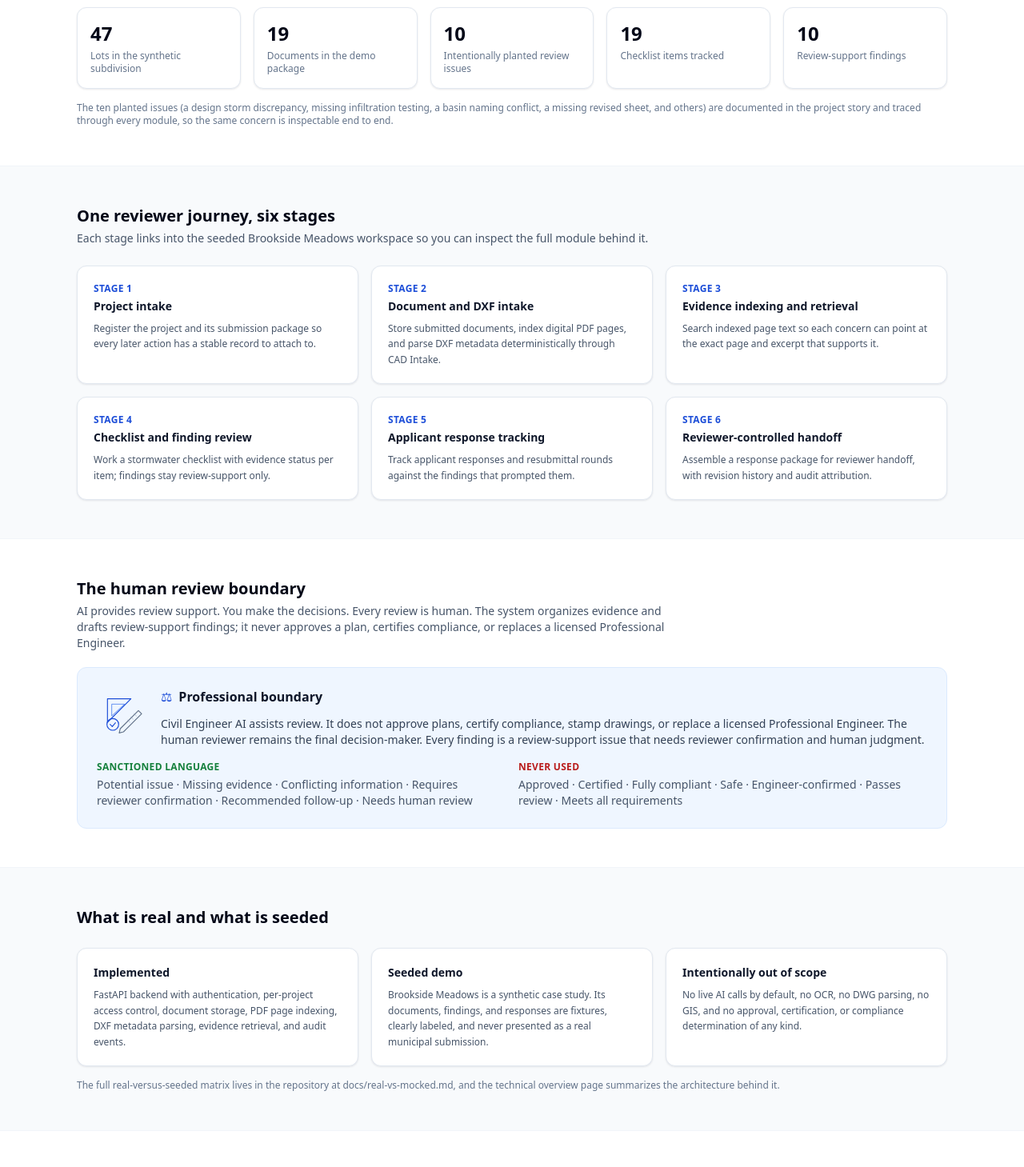
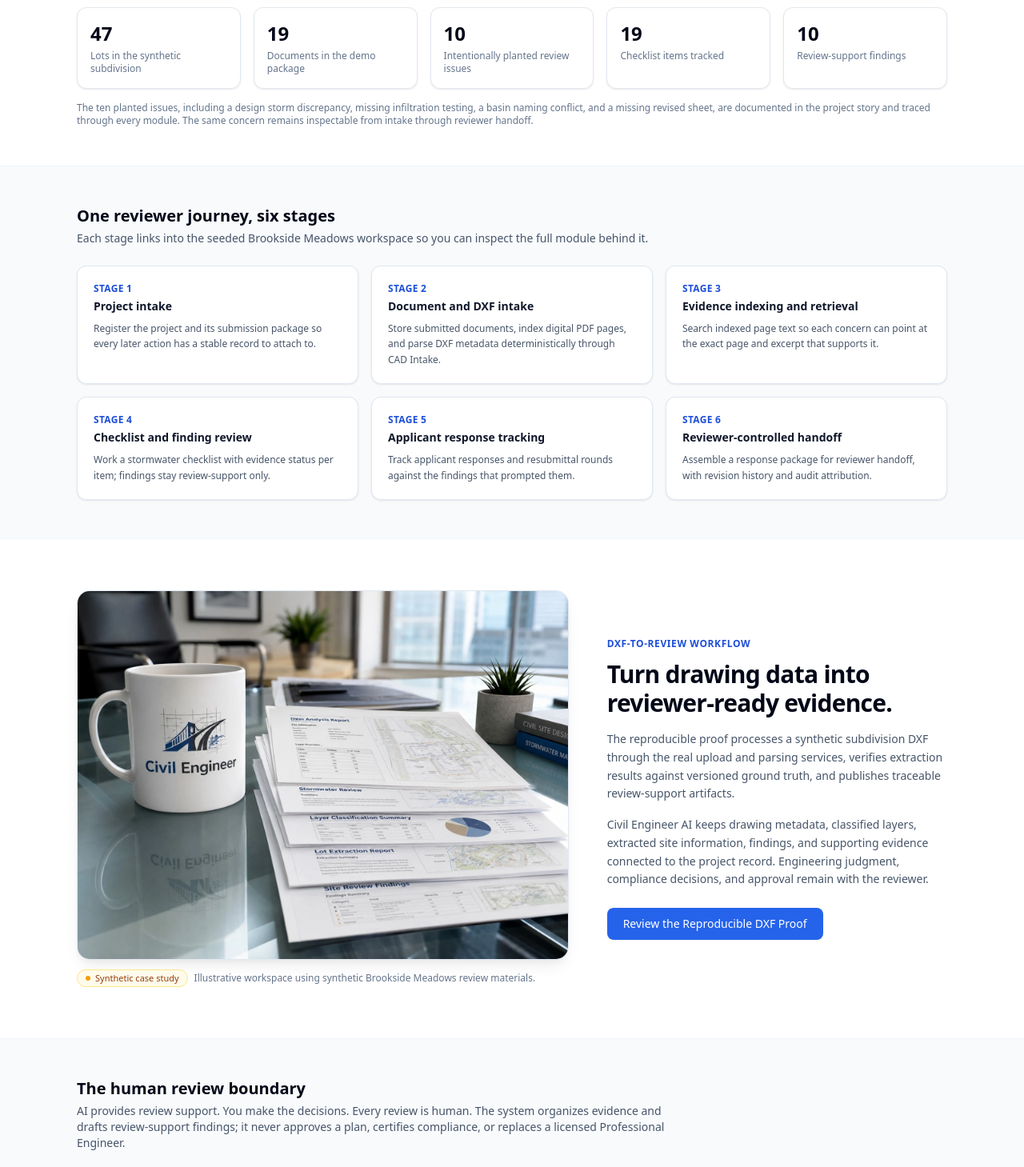
Before and after one commit to mpalmer79/civil-engineer, a Next.js app: page / in a window 1280 px wide. Shown: the part 1120-2579 px from the top of the page at 80% size. Built offline with nearby package versions, Linux system fonts and the light colour scheme; no server answers.

Commit message:
Update page.tsx

```diff
--- a/app/page.tsx
+++ b/app/page.tsx
@@ -1,12 +1,16 @@
+import Image from "next/image";
 import Link from "next/link";
-import Image from "next/image";
 
 import DemoDataBadge from "@/components/DemoDataBadge";
 import SafetyBoundaryBanner from "@/components/SafetyBoundaryBanner";
 import { checklist } from "@/data/checklist";
 import { documents } from "@/data/documents";
 import { findings } from "@/data/findings";
-import { BROOKSIDE_PROJECT_ID, fiveMinutePath, technicalPath } from "@/lib/demoJourney";
+import {
+  BROOKSIDE_PROJECT_ID,
+  fiveMinutePath,
+  technicalPath,
+} from "@/lib/demoJourney";
 
 // Recruiter-first product entry. This page explains what Civil Engineer AI is,
 // who it supports, and how to evaluate it. It intentionally shows no
@@ -22,9 +26,15 @@ const heroImage = {
   alt: "Illustrative preliminary site plan for the synthetic Brookside Meadows case study, showing proposed roads, lots, a stormwater basin, and review evidence callouts",
 } as const;
 
+const workspaceImage = {
+  src: "/images/civil-engineer/dxf-review-report-workspace.webp",
+  alt: "Civil Engineer AI coffee mug beside organized DXF analysis and stormwater review reports on a glass office desk",
+} as const;
+
 // Case-study facts, counted directly from the seeded fixture so the homepage
 // can never drift from the data it describes. The ten planted review issues
 // are documented in docs/BROOKSIDE_MEADOWS_PROJECT_STORY.md (I-1 through I-10).
+
 const caseStudyFacts = [
   { value: "47", label: "Lots in the synthetic subdivision" },
   { value: String(documents.length), label: "Documents in the demo package" },
@@ -109,6 +119,7 @@ export default function HomePage() {
             <p className="text-xs font-semibold uppercase tracking-wider text-water-700">
               Stormwater review support
             </p>
+
             <h1
               id="home-hero-heading"
               className="mt-3 text-3xl font-bold tracking-tight text-slate-950 sm:text-4xl"
@@ -116,6 +127,7 @@ export default function HomePage() {
               Review stormwater submissions with evidence, context, and human
               control.
             </h1>
+
             <p className="mt-4 text-base leading-relaxed text-slate-600">
               Civil Engineer AI organizes project documents, plan references,
               review findings, applicant responses, and revision history for
@@ -130,6 +142,7 @@ export default function HomePage() {
               >
                 Start the Brookside Meadows Guided Demo
               </Link>
+
               <Link
                 href="/start-here"
                 className="rounded-lg border border-slate-300 bg-white px-5 py-2.5 text-sm font-medium text-slate-700 shadow-sm transition hover:bg-slate-50 focus-visible:outline focus-visible:outline-2 focus-visible:outline-offset-2 focus-visible:outline-water-600"
@@ -152,6 +165,7 @@ export default function HomePage() {
                 />
               </div>
             </div>
+
             <figcaption className="mt-3 flex flex-wrap items-center justify-center gap-2 text-xs text-slate-500">
               <DemoDataBadge label="Synthetic case study" />
               <span>
@@ -165,18 +179,26 @@ export default function HomePage() {
       </section>
 
       {/* Case-study proof points */}
-      <section aria-labelledby="case-study-heading" className="border-b border-slate-100">
+      <section
+        aria-labelledby="case-study-heading"
+        className="border-b border-slate-100"
+      >
         <div className="mx-auto max-w-6xl px-4 py-12 sm:px-6 lg:px-8">
           <div className="flex flex-col items-start justify-between gap-2 sm:flex-row sm:items-end">
             <div>
-              <h2 id="case-study-heading" className="text-xl font-semibold text-slate-950">
+              <h2
+                id="case-study-heading"
+                className="text-xl font-semibold text-slate-950"
+              >
                 The Brookside Meadows case study
               </h2>
+
               <p className="mt-1 text-sm text-slate-600">
                 Fixed facts from the seeded review fixture, not live operational
                 metrics.
               </p>
             </div>
+
             <DemoDataBadge />
           </div>
 
@@ -186,48 +208,60 @@ export default function HomePage() {
                 key={fact.label}
                 className="rounded-xl border border-slate-200 bg-white p-4 shadow-card"
               >
-                <dd className="text-2xl font-bold text-slate-950">{fact.value}</dd>
+                <dd className="text-2xl font-bold text-slate-950">
+                  {fact.value}
+                </dd>
+
                 <dt className="mt-1 text-xs text-slate-500">{fact.label}</dt>
               </div>
             ))}
           </dl>
 
           <p className="mt-4 text-xs text-slate-500">
-            The ten planted issues (a design storm discrepancy, missing
-            infiltration testing, a basin naming conflict, a missing revised
-            sheet, and others) are documented in the project story and traced
-            through every module, so the same concern is inspectable end to
-            end.
+            The ten planted issues, including a design storm discrepancy,
+            missing infiltration testing, a basin naming conflict, and a missing
+            revised sheet, are documented in the project story and traced
+            through every module. The same concern remains inspectable from
+            intake through reviewer handoff.
           </p>
         </div>
       </section>
 
       {/* Six-stage reviewer workflow */}
-      <section aria-labelledby="workflow-heading" className="border-b border-slate-100 bg-slate-50">
+      <section
+        aria-labelledby="workflow-heading"
+        className="border-b border-slate-100 bg-slate-50"
+      >
         <div className="mx-auto max-w-6xl px-4 py-12 sm:px-6 lg:px-8">
-          <h2 id="workflow-heading" className="text-xl font-semibold text-slate-950">
+          <h2
+            id="workflow-heading"
+            className="text-xl font-semibold text-slate-950"
+          >
             One reviewer journey, six stages
           </h2>
+
           <p className="mt-1 text-sm text-slate-600">
             Each stage links into the seeded Brookside Meadows workspace so you
             can inspect the full module behind it.
           </p>
 
           <ol className="mt-6 grid grid-cols-1 gap-4 sm:grid-cols-2 lg:grid-cols-3">
-            {workflowStages.map((s) => (
-              <li key={s.stage}>
+            {workflowStages.map((stage) => (
+              <li key={stage.stage}>
                 <Link
-                  href={s.href}
+                  href={stage.href}
                   className="flex h-full flex-col rounded-xl border border-slate-200 bg-white p-5 shadow-card transition hover:border-water-300 hover:shadow-card-md focus-visible:outline focus-visible:outline-2 focus-visible:outline-offset-2 focus-visible:outline-water-600"
                 >
                   <span className="text-xs font-semibold uppercase tracking-wide text-water-700">
-                    Stage {s.stage}
+                    Stage {stage.stage}
                   </span>
+
                   <span className="mt-1 text-sm font-semibold text-slate-900">
-                    {s.title}
+                    {stage.title}
                   </span>
+
                   <span className="mt-2 text-xs leading-relaxed text-slate-600">
-                    {s.detail}
+                    {stage.detail}
                   </span>
                 </Link>
               </li>
@@ -236,18 +270,95 @@ export default function HomePage() {
         </div>
       </section>
 
+      {/* DXF review workspace */}
+      <section
+        aria-labelledby="dxf-workspace-heading"
+        className="border-b border-slate-100 bg-white"
+      >
+        <div className="mx-auto max-w-6xl px-4 py-12 sm:px-6 lg:px-8 lg:py-16">
+          <div className="grid items-center gap-8 lg:grid-cols-12 lg:gap-12">
+            <div className="lg:order-2 lg:col-span-5">
+              <p className="text-xs font-semibold uppercase tracking-wider text-water-700">
+                DXF-to-review workflow
+              </p>
+
+              <h2
+                id="dxf-workspace-heading"
+                className="mt-3 text-2xl font-bold tracking-tight text-slate-950 sm:text-3xl"
+              >
+                Turn drawing data into reviewer-ready evidence.
+              </h2>
+
+              <p className="mt-4 text-sm leading-relaxed text-slate-600">
+                The reproducible proof processes a synthetic subdivision DXF
+                through the real upload and parsing services, verifies
+                extraction results against versioned ground truth, and
+                publishes traceable review-support artifacts.
+              </p>
+
+              <p className="mt-4 text-sm leading-relaxed text-slate-600">
+                Civil Engineer AI keeps drawing metadata, classified layers,
+                extracted site information, findings, and supporting evidence
+                connected to the project record. Engineering judgment,
+                compliance decisions, and approval remain with the reviewer.
+              </p>
+
+              <div className="mt-6">
+                <Link
+                  href="/proof-of-concept"
+                  className="inline-flex items-center rounded-lg bg-water-600 px-5 py-2.5 text-sm font-medium text-white shadow-sm transition hover:bg-water-700 focus-visible:outline focus-visible:outline-2 focus-visible:outline-offset-2 focus-visible:outline-water-600"
+                >
+                  Review the Reproducible DXF Proof
+                </Link>
+              </div>
+            </div>
+
+            <figure className="lg:order-1 lg:col-span-7">
+              <div className="overflow-hidden rounded-2xl border border-slate-200 bg-slate-100 shadow-card-lg">
+                <div className="relative aspect-[4/3] w-full">
+                  <Image
+                    src={workspaceImage.src}
+                    alt={workspaceImage.alt}
+                    fill
+                    sizes="(max-width: 1024px) 100vw, 672px"
+                    className="object-cover object-center"
+                  />
+                </div>
+              </div>
+
+              <figcaption className="mt-3 flex flex-wrap items-center gap-2 text-xs text-slate-500">
+                <DemoDataBadge label="Synthetic case study" />
+
+                <span>
+                  Illustrative workspace using synthetic Brookside Meadows
+                  review materials.
+                </span>
+              </figcaption>
+            </figure>
+          </div>
+        </div>
+      </section>
+
       {/* Human review boundary */}
-      <section aria-labelledby="boundary-heading" className="border-b border-slate-100">
+      <section
+        aria-labelledby="boundary-heading"
+        className="border-b border-slate-100 bg-slate-50"
+      >
         <div className="mx-auto max-w-6xl px-4 py-12 sm:px-6 lg:px-8">
-          <h2 id="boundary-heading" className="text-xl font-semibold text-slate-950">
+          <h2
+            id="boundary-heading"
+            className="text-xl font-semibold text-slate-950"
+          >
             The human review boundary
           </h2>
+
           <p className="mt-1 max-w-3xl text-sm text-slate-600">
             AI provides review support. You make the decisions. Every review is
             human. The system organizes evidence and drafts review-support
             findings; it never approves a plan, certifies compliance, or
             replaces a licensed Professional Engineer.
           </p>
+
           <div className="mt-5">
             <SafetyBoundaryBanner />
           </div>
@@ -255,22 +366,35 @@ export default function HomePage() {
       </section>
 
       {/* Real versus seeded */}
-      <section aria-labelledby="real-vs-seeded-heading" className="border-b border-slate-100 bg-slate-50">
+      <section
+        aria-labelledby="real-vs-seeded-heading"
+        className="border-b border-slate-100 bg-white"
+      >
         <div className="mx-auto max-w-6xl px-4 py-12 sm:px-6 lg:px-8">
-          <h2 id="real-vs-seeded-heading" className="text-xl font-semibold text-slate-950">
+          <h2
+            id="real-vs-seeded-heading"
+            className="text-xl font-semibold text-slate-950"
+          >
             What is real and what is seeded
           </h2>
+
           <div className="mt-6 grid grid-cols-1 gap-4 sm:grid-cols-3">
             {realVsSeeded.map((item) => (
               <div
                 key={item.title}
                 className="rounded-xl border border-slate-200 bg-white p-5 shadow-card"
               >
-                <h3 className="text-sm font-semibold text-slate-900">{item.title}</h3>
-                <p className="mt-2 text-xs leading-relaxed text-slate-600">{item.detail}</p>
+                <h3 className="text-sm font-semibold text-slate-900">
+                  {item.title}
+                </h3>
+
+                <p className="mt-2 text-xs leading-relaxed text-slate-600">
+                  {item.detail}
+                </p>
               </div>
             ))}
           </div>
+
           <p className="mt-4 text-xs text-slate-500">
             The full real-versus-seeded matrix lives in the repository at
             docs/real-vs-mocked.md, and the technical overview page summarizes
@@ -280,9 +404,15 @@ export default function HomePage() {
       </section>
 
       {/* Recruiter review paths */}
-      <section aria-labelledby="review-paths-heading" className="border-b border-slate-100">
+      <section
+        aria-labelledby="review-paths-heading"
+        className="border-b border-slate-100 bg-slate-50"
+      >
         <div className="mx-auto max-w-6xl px-4 py-12 sm:px-6 lg:px-8">
-          <h2 id="review-paths-heading" className="text-xl font-semibold text-slate-950">
+          <h2
+            id="review-paths-heading"
+            className="text-xl font-semibold text-slate-950"
+          >
             Two ways to evaluate this project
           </h2>
 
@@ -291,6 +421,7 @@ export default function HomePage() {
               <h3 className="text-sm font-semibold text-slate-900">
                 Five-minute product path
               </h3>
+
               <ol className="mt-3 space-y-2">
                 {fiveMinutePath.map((step) => (
                   <li key={step.href} className="text-xs text-slate-600">
@@ -300,6 +431,7 @@ export default function HomePage() {
                     >
                       {step.label}
                     </Link>
+
                     <span className="ml-1">{step.note}</span>
                   </li>
                 ))}
@@ -310,6 +442,7 @@ export default function HomePage() {
               <h3 className="text-sm font-semibold text-slate-900">
                 Fifteen-minute technical path
               </h3>
+
               <ul className="mt-3 list-disc space-y-2 pl-4">
                 {technicalPath.map((topic) => (
                   <li key={topic} className="text-xs text-slate-600">
@@ -320,18 +453,19 @@ export default function HomePage() {
             </div>
           </div>
 
-          <div className="mt-6 rounded-xl border border-slate-200 bg-slate-50 p-6">
+          <div className="mt-6 rounded-xl border border-slate-200 bg-white p-6">
             <h3 className="text-sm font-semibold text-slate-900">
               Technical proof: reproducible DXF intake
             </h3>
+
             <p className="mt-2 text-xs leading-relaxed text-slate-600">
               A synthetic, structurally valid subdivision DXF is processed
               through the real upload and parse services, compared against
-              versioned ground truth, and published with downloadable
-              artifacts and SHA-256 hashes. The proof shows deterministic
-              metadata extraction and review support, not engineering
-              approval.
+              versioned ground truth, and published with downloadable artifacts
+              and SHA-256 hashes. The proof shows deterministic metadata
+              extraction and review support, not engineering approval.
             </p>
+
             <Link
               href="/proof-of-concept"
               className="mt-3 inline-flex text-xs font-semibold text-water-700 hover:underline"
@@ -345,14 +479,19 @@ export default function HomePage() {
       {/* Final CTA */}
       <section aria-labelledby="final-cta-heading" className="bg-slate-900">
         <div className="mx-auto max-w-6xl px-4 py-12 text-center sm:px-6 lg:px-8">
-          <h2 id="final-cta-heading" className="text-xl font-semibold text-white">
+          <h2
+            id="final-cta-heading"
+            className="text-xl font-semibold text-white"
+          >
             See one concern traced from document to handoff
           </h2>
+
           <p className="mx-auto mt-2 max-w-2xl text-sm text-slate-300">
             The guided demo walks the Brookside Meadows review in about five
             minutes: intake, evidence, checklist, applicant response, and
             reviewer-controlled handoff.
           </p>
+
           <div className="mt-6">
             <Link
               href="/guided-demo"
```
